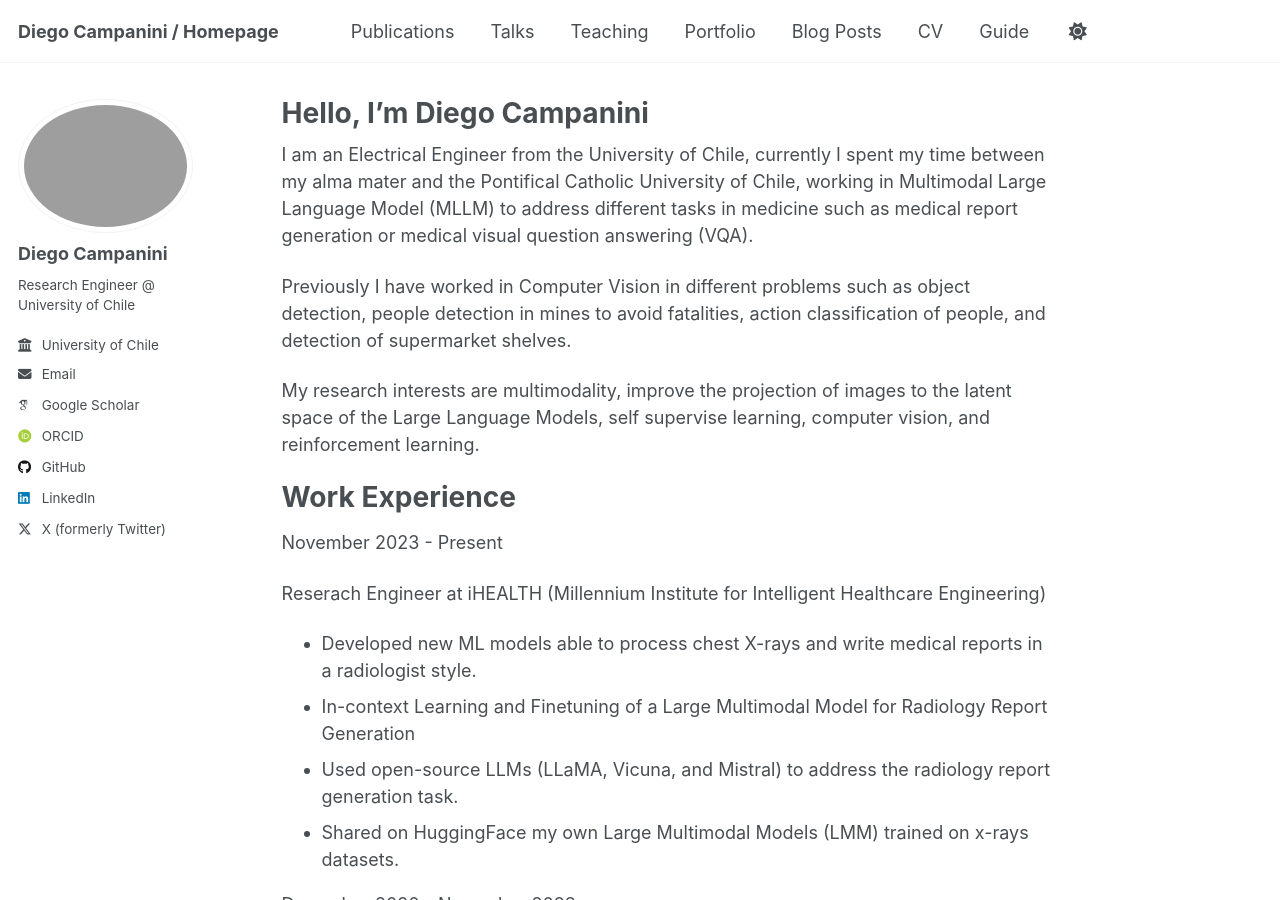
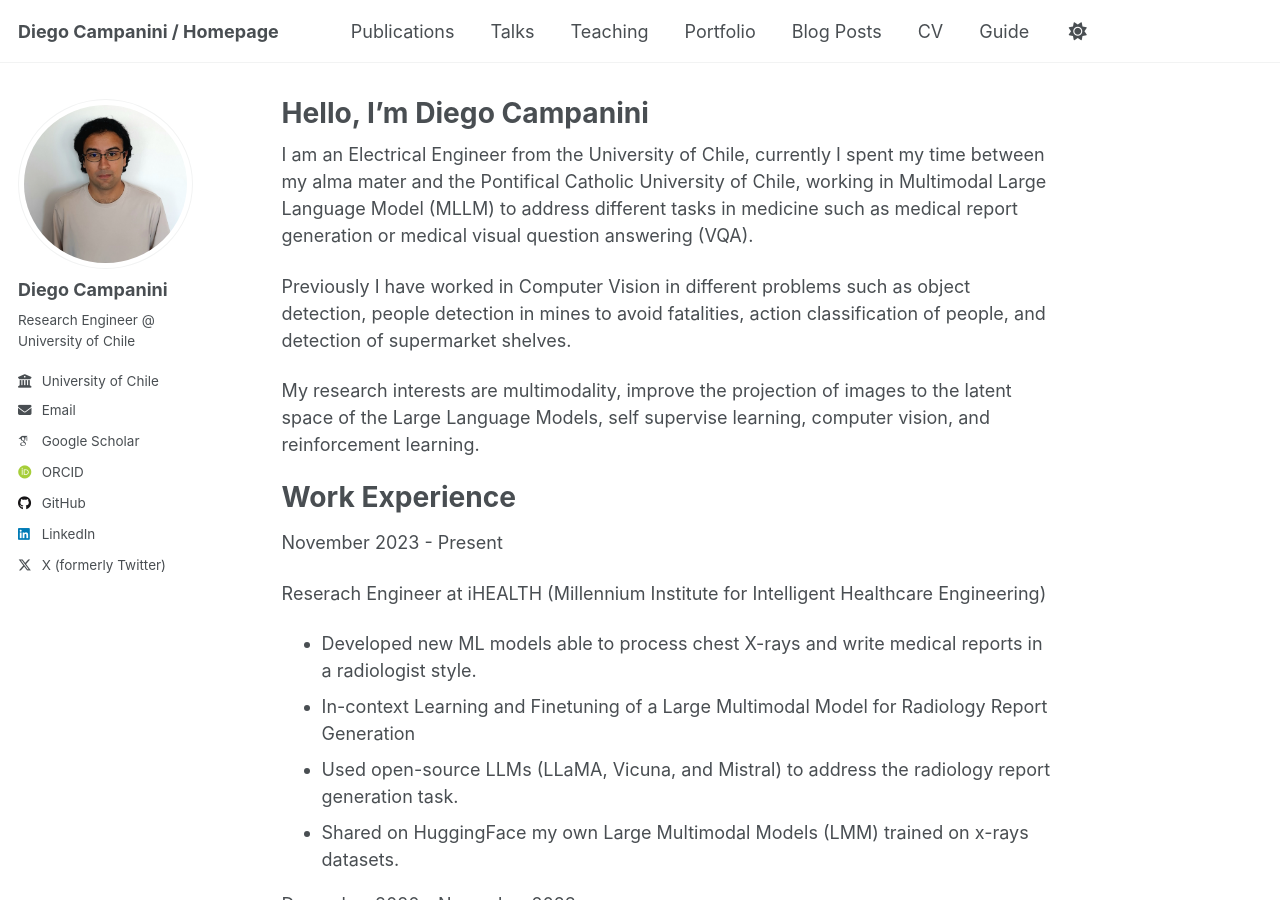
Before and after one commit to dcampanini/dcampanini.github.io, a Jekyll site: the page built from _pages/about.md, in a window 1280 px wide and 900 px high. Built offline with Jekyll 4.4.1, drawn with Linux system fonts in a browser that asks for light colours; some web fonts are replaced.

Commit message:
fix photo name

```diff
--- a/_config.yml
+++ b/_config.yml
@@ -22,7 +22,7 @@ repository               : "academicpages/academicpages.github.io"
 #               Additional customization can be done by editing /_includes/author-profile.html
 author:
   # Biographic information
-  avatar           : "my_photo1.png"
+  avatar           : "my_photo1.jpg"
   name             : "Diego Campanini"
   pronouns         : # example: "she/her"
   bio              : "Research Engineer @ University of Chile"
```
